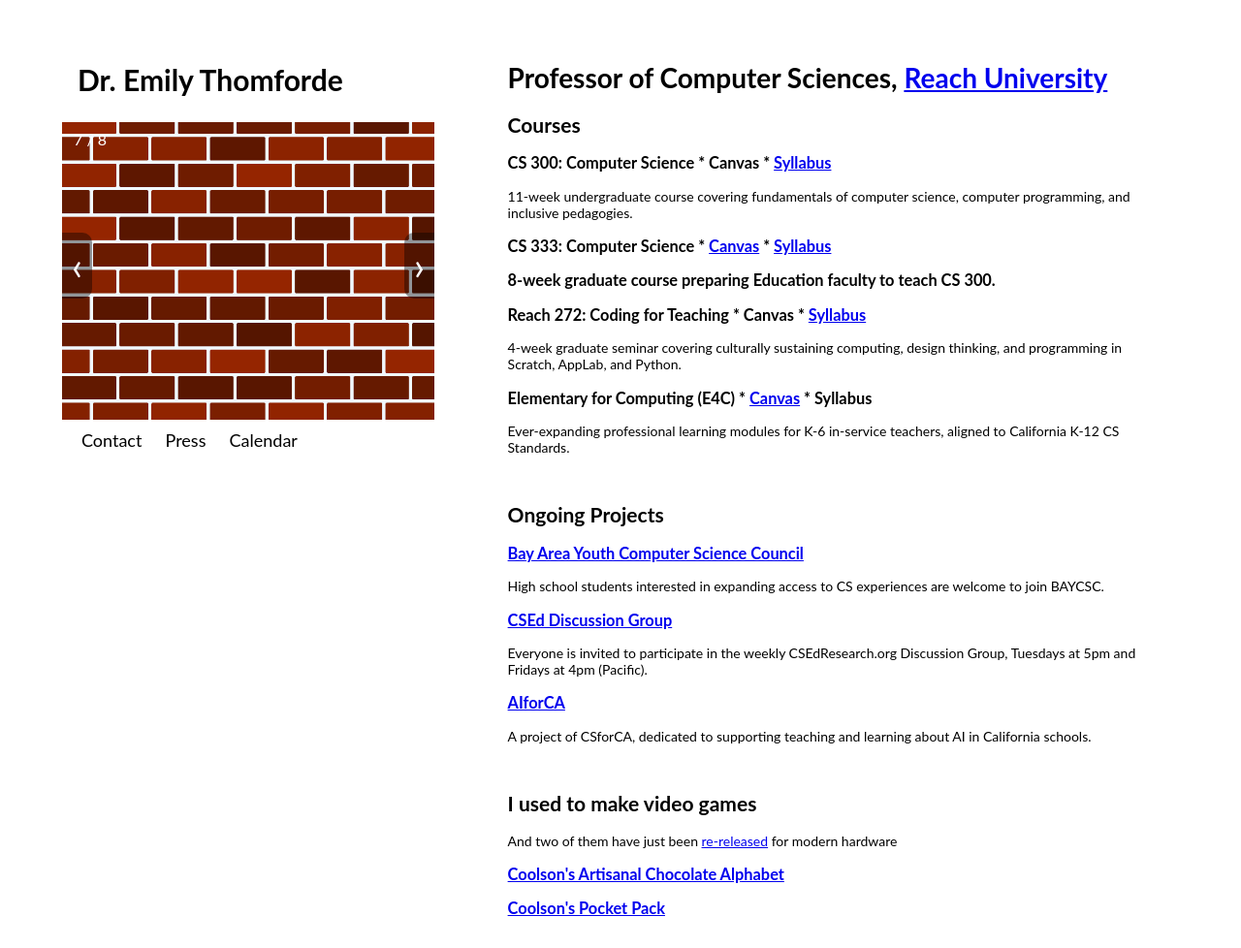
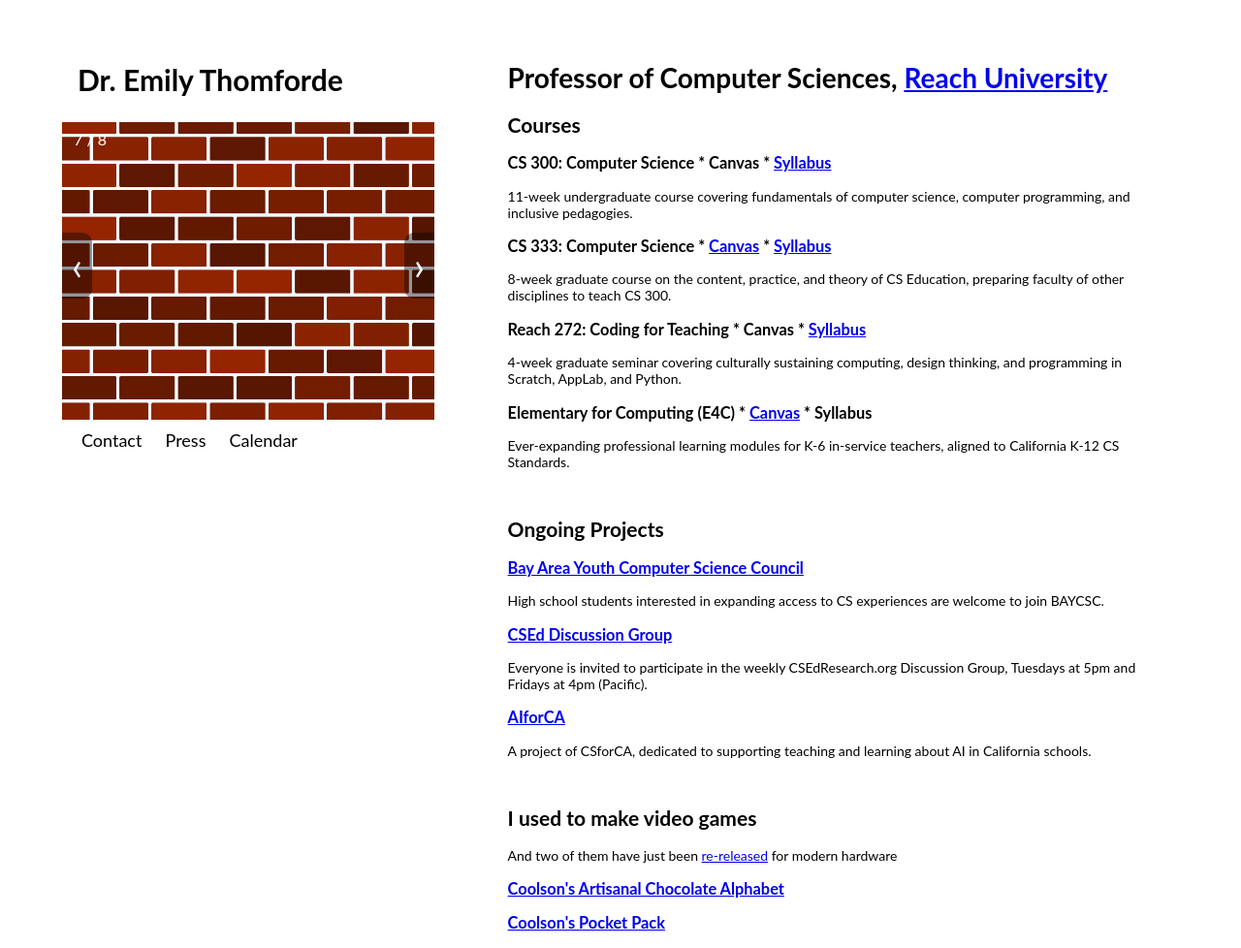
Before and after one commit to thegrene/thegrene.github.io, a Jekyll site: the page index.html, which Jekyll copies as it is, in a window 1280 px wide and 978 px high. Shown: the whole window at 97% size. Built offline with Jekyll 4.4.1, drawn with Linux system fonts in a browser that asks for light colours.

Commit message:
333 description

```diff
--- a/index.html
+++ b/index.html
@@ -67,8 +67,8 @@
 <h3>CS 300: Computer Science * Canvas * <a href="https://docs.google.com/document/d/1Rdhrf_2MuW4ZWP0GI_EA5iZPlnRkOeet8ByQ5cQYWZM/">Syllabus</a></h3>
 <p>11-week undergraduate course covering fundamentals of computer science, computer programming, and inclusive pedagogies.</p>
 
-<h3>CS 333: Computer Science * <a href="https://reachinst.instructure.com/courses/1655">Canvas</a> * <a href="https://docs.google.com/document/d/1y7oWrkX2icjDGw5ToZyOCl6v14eJbqF8Apijt630EY8">Syllabus</a>
-<p>8-week graduate course preparing Education faculty to teach CS 300.</p>
+<h3>CS 333: Computer Science * <a href="https://reachinst.instructure.com/courses/1655">Canvas</a> * <a href="https://docs.google.com/document/d/1y7oWrkX2icjDGw5ToZyOCl6v14eJbqF8Apijt630EY8">Syllabus</a></h3>
+<p>8-week graduate course on the content, practice, and theory of CS Education, preparing faculty of other disciplines to teach CS 300.</p>
 
 <h3>Reach 272: Coding for Teaching * Canvas * <a href="https://docs.google.com/document/d/1qCeArLeAo30xsuzWqNYYymMi-9lPTJ4eA2IomDu1mvs/">Syllabus</a></h3>
 <p>4-week graduate seminar covering culturally sustaining computing, design thinking, and programming in Scratch, AppLab, and Python.</p>
```
